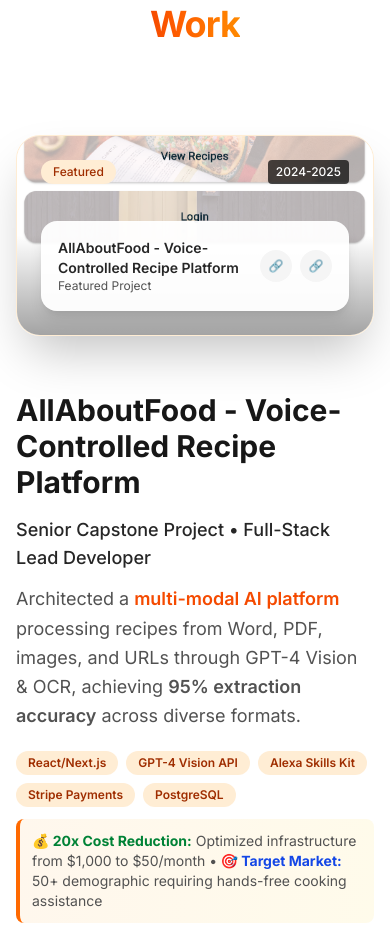
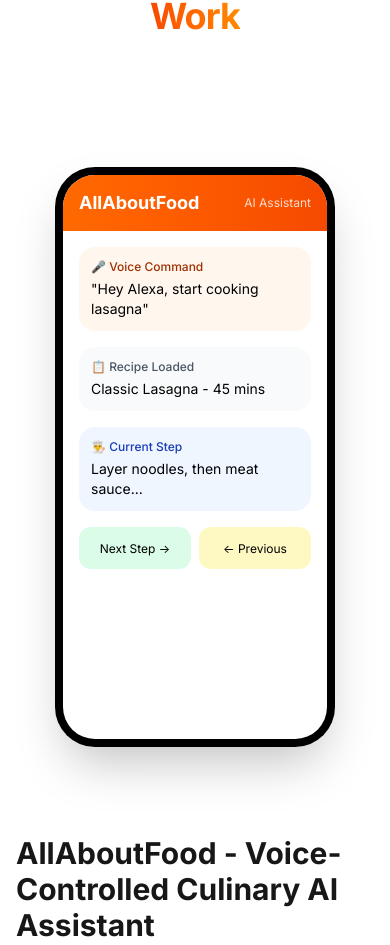
Before and after one commit to renatodap/fitness-backend, a Next.js app: page / in a window 390 px wide. Shown: the part 1030-1975 px from the top of the page. Built offline with nearby package versions, Linux system fonts and the light colour scheme.

Commit message:
Fix Image component error for special case visuals
- Fixed conditional rendering to skip Next.js Image component for special cases
- Phone mockup, YouTube embed, and AI visualization now render correctly
- No longer passing invalid src strings to Image component

```diff
--- a/app/page.tsx
+++ b/app/page.tsx
@@ -78,36 +78,37 @@
 const SECTIONS: Section[] = [
   {
     id: 'aaf',
-    title: 'AllAboutFood - Voice-Controlled Recipe Platform',
+    title: 'AllAboutFood - Voice-Controlled Culinary AI Assistant',
     description: (
       <div className="space-y-3">
         <p className="text-lg font-medium text-neutral-800">
-          Senior Capstone Project • Full-Stack Lead Developer
+          Senior Capstone Project (Sep 2025 - May 2026) • Full-Stack Lead Developer
         </p>
         <p>
-          Architected a <span className="font-semibold text-orange-600">multi-modal AI platform</span> processing recipes from Word, PDF, images, and URLs through GPT-4 Vision & OCR,
-          achieving <span className="font-semibold">95% extraction accuracy</span> across diverse formats.
+          Leading development of a <span className="font-semibold text-orange-600">hands-free culinary platform</span> that processes recipes from
+          any format (Word, PDF, images, URLs) using GPT-4 Vision & OCR. Achieved <span className="font-semibold">95% extraction accuracy</span>
+          while reducing cloud costs by 20x through strategic optimization.
         </p>
         <div className="flex flex-wrap gap-2 pt-2">
           <span className="bg-orange-100 text-orange-800 px-3 py-1 rounded-full text-xs font-semibold">React/Next.js</span>
           <span className="bg-orange-100 text-orange-800 px-3 py-1 rounded-full text-xs font-semibold">GPT-4 Vision API</span>
-          <span className="bg-orange-100 text-orange-800 px-3 py-1 rounded-full text-xs font-semibold">Alexa Skills Kit</span>
+          <span className="bg-orange-100 text-orange-800 px-3 py-1 rounded-full text-xs font-semibold">Voice Interfaces</span>
           <span className="bg-orange-100 text-orange-800 px-3 py-1 rounded-full text-xs font-semibold">Stripe Payments</span>
           <span className="bg-orange-100 text-orange-800 px-3 py-1 rounded-full text-xs font-semibold">PostgreSQL</span>
         </div>
         <div className="mt-3 p-3 bg-gradient-to-r from-orange-50 to-amber-50 rounded-lg border-l-4 border-orange-500">
           <p className="text-sm">
-            <span className="font-bold text-green-700">💰 20x Cost Reduction:</span> Optimized infrastructure from $1,000 to $50/month •
-            <span className="font-bold text-blue-700"> 🎯 Target Market:</span> 50+ demographic requiring hands-free cooking assistance
+            <span className="font-bold text-green-700">💰 Infrastructure:</span> $1,000 → $50/month (20x reduction) •
+            <span className="font-bold text-blue-700"> 🎯 Impact:</span> 500-1000 concurrent users • 3-sec voice response
           </p>
         </div>
       </div>
     ),
     ctas: [
-      { href: 'https://allaboutfood.cafe', label: 'Live Demo', variant: 'solid' },
+      { href: 'https://allaboutfood.cafe', label: '🌐 Live Platform', variant: 'solid' },
       { href: 'https://github.com/renatodap/allaboutfood', label: 'View Code', variant: 'outline' },
     ],
-    image: '/all-about-food.PNG',
+    image: 'phone-mockup', // Special case for custom component
     align: 'left',
     bgClass: 'bg-white border-b border-neutral-100',
   },
@@ -117,70 +118,146 @@
     description: (
       <div className="space-y-3">
         <p className="text-lg font-medium text-neutral-800">
-          Blockchain Engineering Internship • DeFi Devs / Genialt.ai
+          Blockchain Engineering Internship (Jun - Aug 2025) • DeFi Devs / Genialt.ai
         </p>
         <p>
-          Architected <span className="font-semibold text-orange-600">cryptographic identity system for AI agents</span> enabling verifiable provenance
-          through Accumulate Digital Identifiers (ADIs). Built <span className="font-semibold">8,000+ lines of Go</span> implementing
-          lightweight blockchain verification for edge AI deployment.
+          Designed and built <span className="font-semibold text-orange-600">cryptographic identity system for AI agents</span> enabling
+          verifiable provenance on-chain. Implemented <span className="font-semibold">8,000+ lines of production Go</span> creating
+          a lightweight client that gives any AI its own blockchain-backed identity.
         </p>
         <div className="flex flex-wrap gap-2 pt-2">
-          <span className="bg-orange-100 text-orange-800 px-3 py-1 rounded-full text-xs font-semibold">Go (Golang)</span>
-          <span className="bg-orange-100 text-orange-800 px-3 py-1 rounded-full text-xs font-semibold">Merkle Trees</span>
-          <span className="bg-orange-100 text-orange-800 px-3 py-1 rounded-full text-xs font-semibold">AI Supply Chain</span>
-          <span className="bg-orange-100 text-orange-800 px-3 py-1 rounded-full text-xs font-semibold">Edge Computing</span>
-          <span className="bg-orange-100 text-orange-800 px-3 py-1 rounded-full text-xs font-semibold">RESTful APIs</span>
+          <span className="bg-blue-100 text-blue-800 px-3 py-1 rounded-full text-xs font-semibold">Go (Golang)</span>
+          <span className="bg-blue-100 text-blue-800 px-3 py-1 rounded-full text-xs font-semibold">Merkle Trees</span>
+          <span className="bg-blue-100 text-blue-800 px-3 py-1 rounded-full text-xs font-semibold">AI Supply Chain</span>
+          <span className="bg-blue-100 text-blue-800 px-3 py-1 rounded-full text-xs font-semibold">Edge Computing</span>
+          <span className="bg-blue-100 text-blue-800 px-3 py-1 rounded-full text-xs font-semibold">Cryptography</span>
         </div>
         <div className="mt-3 p-3 bg-gradient-to-r from-blue-50 to-indigo-50 rounded-lg border-l-4 border-blue-500">
           <p className="text-sm">
-            <span className="font-bold text-purple-700">🎯 Innovation:</span> Human-readable ADIs like "adi://genialt/trading-bot/v3.1" •
-            <span className="font-bold text-indigo-700"> 🔒 Impact:</span> Immutable audit trails for AI actions & model provenance
+            <span className="font-bold text-purple-700">🔐 Innovation:</span> Human-readable ADIs (adi://genialt/trading-bot/v3.1) •
+            <span className="font-bold text-indigo-700"> ⚡ Impact:</span> Immutable audit trails for debugging & forensics
           </p>
         </div>
       </div>
     ),
     ctas: [
-      { href: 'https://www.youtube.com/watch?v=mcVZXHcuO70', label: '🎥 Watch KYA Demo', variant: 'solid' },
+      { href: 'https://www.youtube.com/watch?v=mcVZXHcuO70', label: '🎥 Watch Demo', variant: 'solid' },
       { href: 'https://github.com/renatodap/accumulate-liteclient', label: 'View Code', variant: 'outline' },
     ],
-    image: '/acc-lite-client.png',
+    image: 'youtube-embed', // Special case for YouTube video
+    align: 'right',
+    bgClass: 'bg-neutral-25 border-b border-neutral-100',
+  },
+  {
+    id: 'fitness',
+    title: 'Wagner Coach - AI Personal Fitness Platform',
+    description: (
+      <div className="space-y-3">
+        <p className="text-lg font-medium text-neutral-800">
+          In Development • RAG-Powered Fitness Assistant
+        </p>
+        <p>
+          Building a <span className="font-semibold text-orange-600">Retrieval-Augmented Generation (RAG) system</span> that provides
+          personalized AI coaching based on user's complete fitness history. Natural language input enables
+          quick unified tracking of workouts, nutrition, and progress metrics.
+        </p>
+        <div className="flex flex-wrap gap-2 pt-2">
+          <span className="bg-green-100 text-green-800 px-3 py-1 rounded-full text-xs font-semibold">LangChain</span>
+          <span className="bg-green-100 text-green-800 px-3 py-1 rounded-full text-xs font-semibold">Vector Databases</span>
+          <span className="bg-green-100 text-green-800 px-3 py-1 rounded-full text-xs font-semibold">NLP Processing</span>
+          <span className="bg-green-100 text-green-800 px-3 py-1 rounded-full text-xs font-semibold">React Native</span>
+          <span className="bg-green-100 text-green-800 px-3 py-1 rounded-full text-xs font-semibold">Supabase</span>
+        </div>
+        <div className="mt-3 p-3 bg-gradient-to-r from-green-50 to-emerald-50 rounded-lg border-l-4 border-green-500">
+          <p className="text-sm">
+            <span className="font-bold text-green-700">🤖 AI Features:</span> Context-aware coaching from historical data •
+            <span className="font-bold text-emerald-700"> 📊 Smart Tracking:</span> Natural language workout logging
+          </p>
+        </div>
+      </div>
+    ),
+    ctas: [
+      { href: 'https://github.com/renatodap/wagner-coach', label: 'View Project', variant: 'solid' },
+      { href: 'https://wagner-coach.vercel.app', label: 'Live Demo', variant: 'outline' },
+    ],
+    image: '/wagner-icon.svg',
+    align: 'left',
+    bgClass: 'bg-white border-b border-neutral-100',
+  },
+  {
+    id: 'recycling',
+    title: 'Terre Haute AI Recycling Assistant',
+    description: (
+      <div className="space-y-3">
+        <p className="text-lg font-medium text-neutral-800">
+          Civic Tech Initiative • Computer Vision for Sustainability
+        </p>
+        <p>
+          Developing a <span className="font-semibold text-orange-600">computer vision PWA</span> that identifies waste items and provides
+          disposal instructions. Achieving <span className="font-semibold">85-90% accuracy</span> across 30+ waste categories
+          using multi-label classification and transfer learning techniques.
+        </p>
+        <div className="flex flex-wrap gap-2 pt-2">
+          <span className="bg-teal-100 text-teal-800 px-3 py-1 rounded-full text-xs font-semibold">TensorFlow</span>
+          <span className="bg-teal-100 text-teal-800 px-3 py-1 rounded-full text-xs font-semibold">Computer Vision</span>
+          <span className="bg-teal-100 text-teal-800 px-3 py-1 rounded-full text-xs font-semibold">PWA</span>
+          <span className="bg-teal-100 text-teal-800 px-3 py-1 rounded-full text-xs font-semibold">MobileNet</span>
+          <span className="bg-teal-100 text-teal-800 px-3 py-1 rounded-full text-xs font-semibold">React</span>
+        </div>
+        <div className="mt-3 p-3 bg-gradient-to-r from-teal-50 to-cyan-50 rounded-lg border-l-4 border-teal-500">
+          <p className="text-sm">
+            <span className="font-bold text-teal-700">♻️ Environmental Impact:</span> Reducing contamination in recycling streams •
+            <span className="font-bold text-cyan-700"> 📱 Accessibility:</span> Works offline on any mobile device
+          </p>
+        </div>
+      </div>
+    ),
+    ctas: [
+      { href: 'https://github.com/renatodap/recycling-th', label: 'View Code', variant: 'solid' },
+      { href: 'https://recycling-th.vercel.app', label: 'Try App', variant: 'outline' },
+    ],
+    image: '/recycling-icon.png',
     align: 'right',
     bgClass: 'bg-neutral-25 border-b border-neutral-100',
   },
   {
     id: 'ai',
-    title: 'Advanced AI & Deep Learning Studies',
+    title: 'Deep Learning & AI Research',
     description: (
       <div className="space-y-3">
         <p className="text-lg font-medium text-neutral-800">
-          Rose-Hulman Institute of Technology • GPA: 3.58
+          Rose-Hulman Institute of Technology • Computer Science • GPA: 3.58
         </p>
         <p>
-          Mastering the <span className="font-semibold text-orange-600">mathematical foundations and practical applications</span> of modern AI through
-          intensive coursework in neural networks, symbolic reasoning, and machine learning systems.
+          Currently enrolled in <span className="font-semibold text-orange-600">advanced AI and deep learning courses</span>, building
+          expertise in neural network architectures, optimization algorithms, and practical ML deployment.
+          Graduation: May 2026.
         </p>
         <div className="flex flex-wrap gap-2 pt-2">
-          <span className="bg-orange-100 text-orange-800 px-3 py-1 rounded-full text-xs font-semibold">PyTorch</span>
-          <span className="bg-orange-100 text-orange-800 px-3 py-1 rounded-full text-xs font-semibold">CNNs & Transfer Learning</span>
-          <span className="bg-orange-100 text-orange-800 px-3 py-1 rounded-full text-xs font-semibold">Backpropagation</span>
-          <span className="bg-orange-100 text-orange-800 px-3 py-1 rounded-full text-xs font-semibold">Pattern Recognition</span>
-          <span className="bg-orange-100 text-orange-800 px-3 py-1 rounded-full text-xs font-semibold">AI Ethics</span>
+          <span className="bg-purple-100 text-purple-800 px-3 py-1 rounded-full text-xs font-semibold">PyTorch</span>
+          <span className="bg-purple-100 text-purple-800 px-3 py-1 rounded-full text-xs font-semibold">CNNs</span>
+          <span className="bg-purple-100 text-purple-800 px-3 py-1 rounded-full text-xs font-semibold">Transfer Learning</span>
+          <span className="bg-purple-100 text-purple-800 px-3 py-1 rounded-full text-xs font-semibold">Backpropagation</span>
+          <span className="bg-purple-100 text-purple-800 px-3 py-1 rounded-full text-xs font-semibold">Transformers</span>
         </div>
         <div className="mt-3 p-3 bg-gradient-to-r from-purple-50 to-pink-50 rounded-lg border-l-4 border-purple-500">
           <p className="text-sm">
-            <span className="font-bold text-purple-700">📚 Current Focus:</span> CSSE 313 (AI) & CSSE/MA 416 (Deep Learning) •
-            <span className="font-bold text-pink-700"> 🎓 Graduation:</span> May 2026
+            <span className="font-bold text-purple-700">📚 Coursework:</span> CSSE 313 (AI) & CSSE/MA 416 (Deep Learning) •
+            <span className="font-bold text-pink-700"> 🎓 TA Experience:</span> Object-Oriented Software Development
           </p>
         </div>
+        <p className="text-xs text-neutral-500 italic mt-2">
+          Suggested image: Neural network visualization with interconnected nodes, gradient colors from purple to orange
+        </p>
       </div>
     ),
     ctas: [
-      { href: 'https://linkedin.com/in/renatodap', label: 'Connect on LinkedIn', variant: 'solid' },
-      { href: 'https://github.com/renatodap', label: 'GitHub Profile', variant: 'outline' },
+      { href: 'https://linkedin.com/in/renatodap', label: 'LinkedIn', variant: 'solid' },
+      { href: 'https://github.com/renatodap', label: 'GitHub', variant: 'outline' },
     ],
-    image: '/file.svg',
+    image: 'ai-visualization', // Placeholder for AI-generated image
     align: 'center',
-    bgClass: 'bg-white border-b border-neutral-100',
+    bgClass: 'bg-white',
   },
 ];
 
@@ -218,9 +295,66 @@
                 >
                   <div className="w-full lg:w-1/2">
                     <FloatingCard index={index}>
+                      {section.image === 'phone-mockup' ? (
+                        // Phone mockup for AllAboutFood
+                        <div className="relative flex justify-center items-center py-8">
+                          <div className="relative w-[280px] h-[580px] bg-black rounded-[40px] p-2 shadow-2xl">
+                            <div className="w-full h-full bg-white rounded-[32px] overflow-hidden">
+                              <div className="h-14 bg-gradient-to-r from-orange-500 to-orange-600 flex items-center px-4">
+                                <span className="text-white font-bold text-lg">AllAboutFood</span>
+                                <span className="ml-auto text-white/80 text-xs">AI Assistant</span>
+                              </div>
+                              <div className="p-4 space-y-4">
+                                <div className="bg-orange-50 rounded-2xl p-3">
+                                  <p className="text-xs text-orange-800 font-medium mb-1">🎤 Voice Command</p>
+                                  <p className="text-sm">"Hey Alexa, start cooking lasagna"</p>
+                                </div>
+                                <div className="bg-gray-50 rounded-2xl p-3">
+                                  <p className="text-xs text-gray-600 font-medium mb-1">📋 Recipe Loaded</p>
+                                  <p className="text-sm">Classic Lasagna - 45 mins</p>
+                                </div>
+                                <div className="bg-blue-50 rounded-2xl p-3">
+                                  <p className="text-xs text-blue-800 font-medium mb-1">👨‍🍳 Current Step</p>
+                                  <p className="text-sm">Layer noodles, then meat sauce...</p>
+                                </div>
+                                <div className="flex gap-2 mt-4">
+                                  <div className="flex-1 bg-green-100 rounded-xl p-2 text-center">
+                                    <span className="text-xs">Next Step →</span>
+                                  </div>
+                                  <div className="flex-1 bg-yellow-100 rounded-xl p-2 text-center">
+                                    <span className="text-xs">← Previous</span>
+                                  </div>
+                                </div>
+                              </div>
+                            </div>
+                          </div>
+                        </div>
+                      ) : section.image === 'youtube-embed' ? (
+                        // YouTube embed for Accumulate/KYA
+                        <div className="relative aspect-video bg-black rounded-3xl overflow-hidden shadow-2xl">
+                          <iframe
+                            src="https://www.youtube.com/embed/mcVZXHcuO70"
+                            title="KYA Framework Demo"
+                            className="w-full h-full"
+                            allow="accelerometer; autoplay; clipboard-write; encrypted-media; gyroscope; picture-in-picture"
+                            allowFullScreen
+                          />
+                        </div>
+                      ) : section.image === 'ai-visualization' ? (
+                        // AI visualization placeholder
+                        <div className="relative aspect-video bg-gradient-to-br from-purple-600 via-pink-500 to-orange-400 rounded-3xl overflow-hidden shadow-2xl">
+                          <div className="absolute inset-0 flex items-center justify-center">
+                            <div className="text-center text-white">
+                              <div className="text-6xl mb-4">🧠</div>
+                              <p className="text-xl font-bold">Neural Networks</p>
+                              <p className="text-sm opacity-80">Deep Learning Research</p>
+                            </div>
+                          </div>
+                          <div className="absolute inset-0 bg-black/20"></div>
+                        </div>
+                      ) : section.image && !['phone-mockup', 'youtube-embed', 'ai-visualization'].includes(section.image) ? (
+                        // Regular image display
                         <div className="relative aspect-video bg-gradient-to-br from-orange-50 to-neutral-50 rounded-3xl overflow-hidden border border-orange-100 shadow-2xl group">
-                        {section.image ? (
-                          <>
                           <Image
                             src={section.image}
                             alt={section.title}
@@ -230,40 +364,25 @@
                             priority={index < 2}
                           />
                           <div className="absolute inset-0 bg-gradient-to-t from-black/60 via-transparent to-transparent opacity-60 group-hover:opacity-40 transition-opacity duration-500"></div>
-                          </>
-                        ) : (
-                          <div className="absolute inset-0 flex items-center justify-center">
-                            <div className="text-orange-300 text-8xl opacity-30 group-hover:opacity-50 transition-opacity duration-500">🏠</div>
-                          </div>
-                        )}
                           <div className="absolute top-6 left-6 right-6">
                             <div className="flex items-center justify-between">
                               <span className="bg-orange-100 text-orange-800 px-3 py-1 rounded-full text-xs font-medium">
                                 Featured
                               </span>
                               <span className="bg-black/70 text-white px-2 py-1 rounded text-xs font-medium">
-                              2024-2025
+                                2025-2026
                               </span>
                             </div>
                           </div>
-                        <div className="absolute bottom-6 left-6 right-6">
-                          <div className="bg-white/95 backdrop-blur-sm rounded-2xl p-4 border border-white/20 shadow-lg">
-                            <div className="flex items-center justify-between">
-                              <div>
-                                <p className="text-sm font-semibold text-neutral-800">{section.title}</p>
-                                <p className="text-xs text-neutral-600">Featured Project</p>
                         </div>
-                              <div className="flex gap-2">
-                                {section.ctas.map((cta, ctaIndex) => (
-                                  <div key={ctaIndex} className="w-8 h-8 bg-neutral-100 rounded-full flex items-center justify-center">
-                                    <span className="text-xs">🔗</span>
-                                  </div>
-                                ))}
+                      ) : (
+                        // Fallback for no image
+                        <div className="relative aspect-video bg-gradient-to-br from-orange-50 to-neutral-50 rounded-3xl overflow-hidden border border-orange-100 shadow-2xl group">
+                          <div className="absolute inset-0 flex items-center justify-center">
+                            <div className="text-orange-300 text-8xl opacity-30 group-hover:opacity-50 transition-opacity duration-500">🚀</div>
                           </div>
                         </div>
-                          </div>
-                        </div>
-                      </div>
+                      )}
                     </FloatingCard>
                   </div>
 
```
Lines whose indentation alone changed are shown as unchanged.
